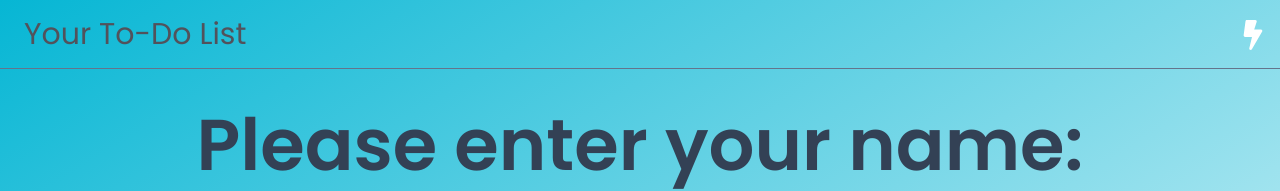
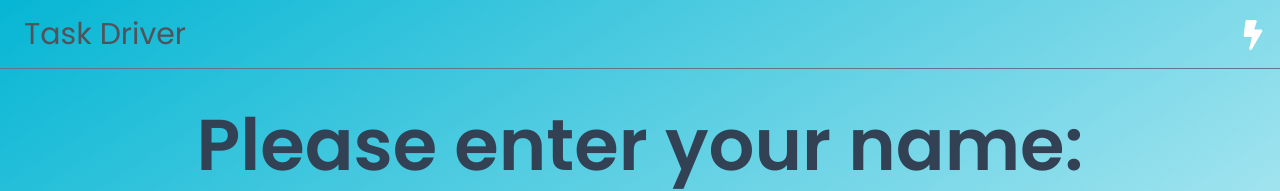
Before and after one commit to jshohet/todo-list, a Next.js app: page / in a window 1280 px wide. Shown: the top 191 px of the page. Built offline with nearby package versions, Linux system fonts and the light colour scheme.

Commit message:
name change

```diff
--- a/app/components/Header.tsx
+++ b/app/components/Header.tsx
@@ -4,7 +4,7 @@ import ThemeToggle from "./ThemeToggle";
 const Header = () => {
   return (
     <div className="flex justify-between border-b-[1px] dark:border-zinc-400 border-slate-500">
-      <h1 className="text-3xl text-bold text-zinc-600 dark:text-zinc-200 md: py-4 ml-6">Your To-Do List</h1>
+      <h1 className="text-3xl text-bold text-zinc-600 dark:text-zinc-200 md: py-4 ml-6">Task Driver</h1>
       <div className="mr-3 mt-5">
         <ThemeToggle />
       </div>
```
